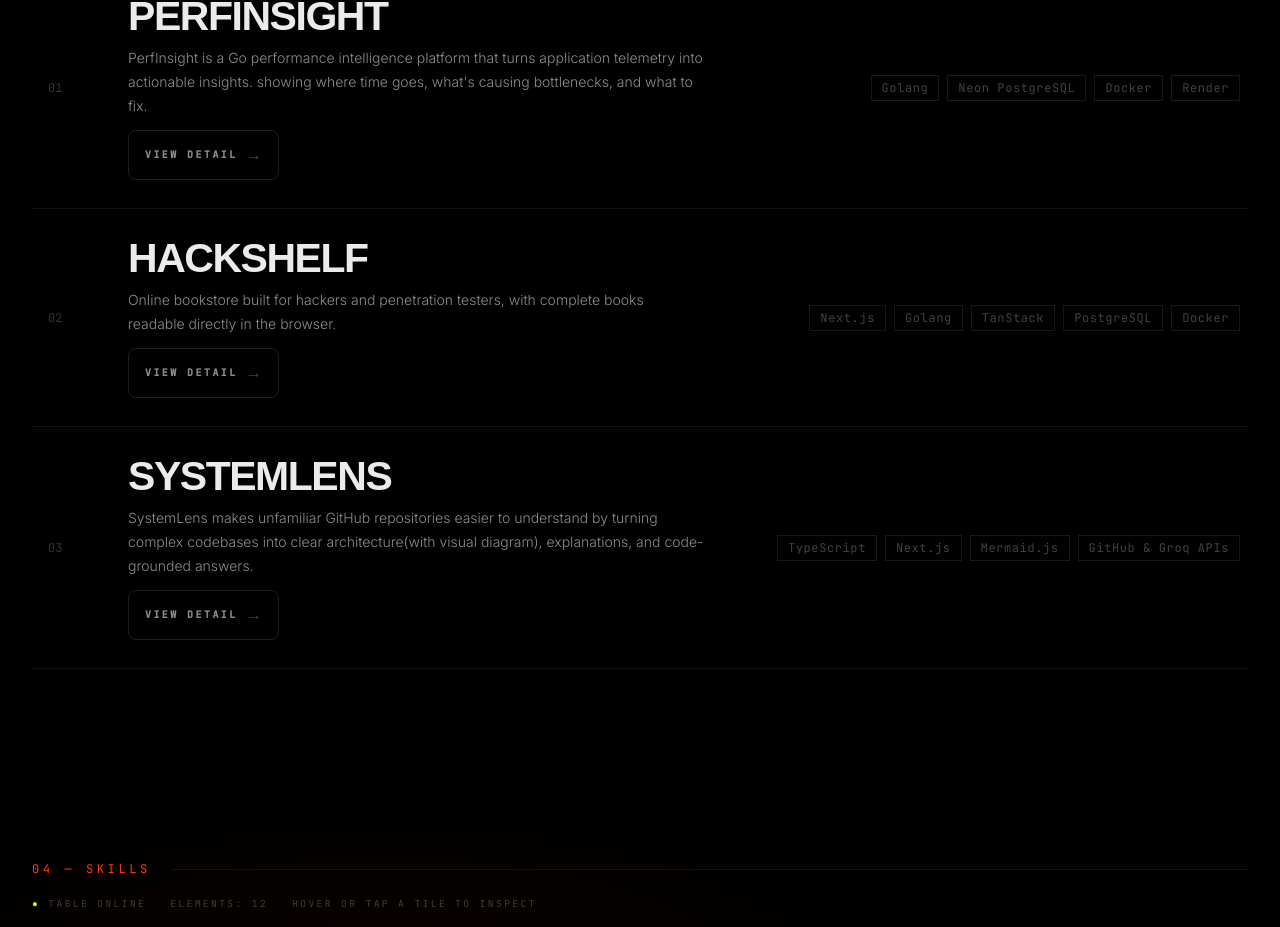
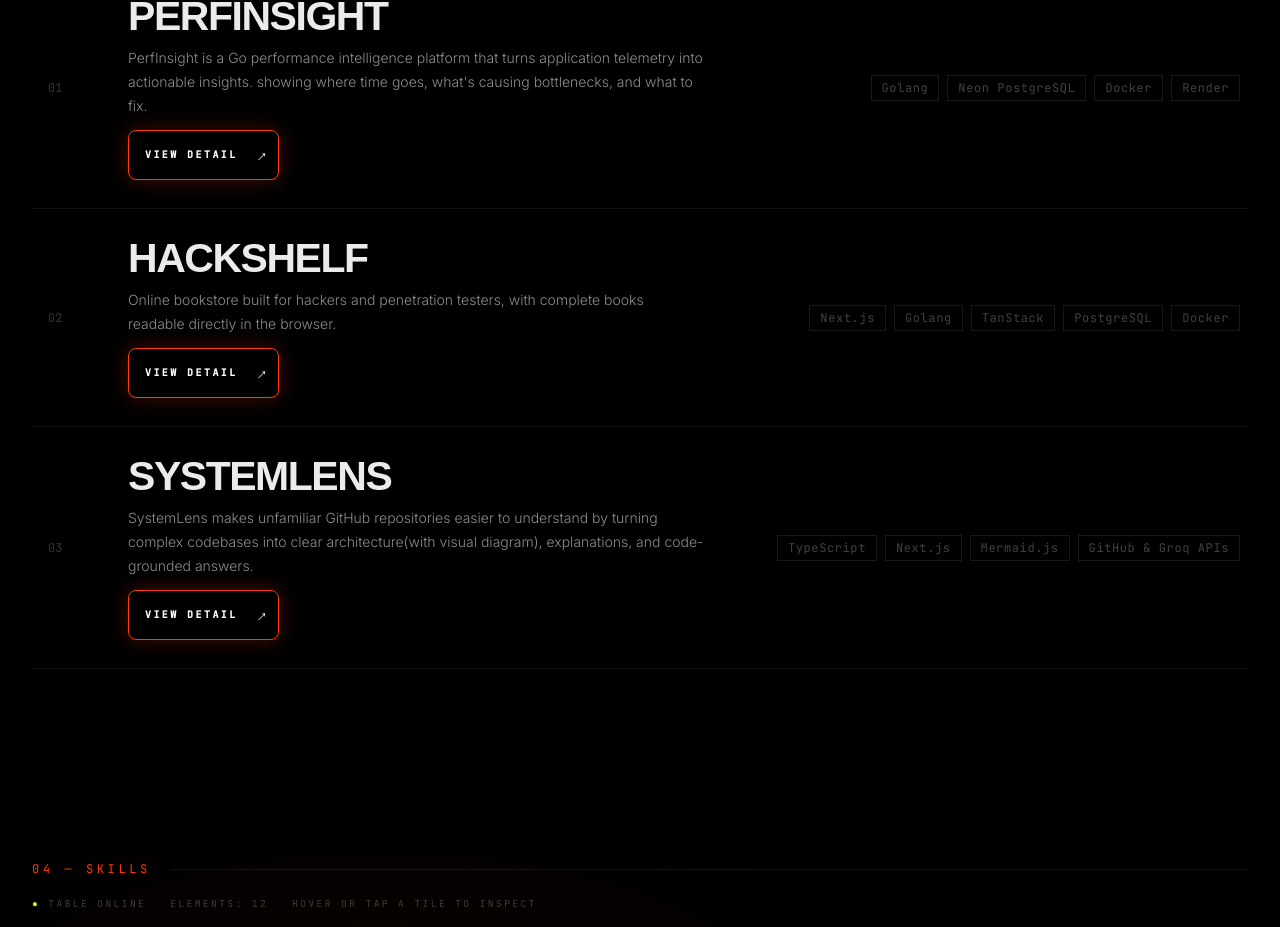
Before and after one commit to dawitdargie/dawitdargie.github.io, a Next.js app: page / in a window 1280 px wide. Shown: the part 1713-2640 px from the top of the page. Built offline with nearby package versions, Linux system fonts and the light colour scheme; a web font is replaced by a local one.

Commit message:
edit view detail button

```diff
--- a/src/app/Sections.tsx
+++ b/src/app/Sections.tsx
@@ -1109,18 +1109,19 @@
               onClick={(e) => { e.stopPropagation(); onOpen(); }}
               aria-label={`View details for ${project.title}`}
               data-hover
-              className="flex items-center justify-between gap-2 w-full sm:w-auto px-4 py-3 mt-4 sm:mt-3 rounded-lg shrink-0"
+              className="project-detail-btn flex items-center justify-between gap-2 w-full sm:w-auto px-4 py-3 mt-4 sm:mt-3 rounded-lg shrink-0"
               style={{
-                border: `1px solid ${hovered ? project.accent + "55" : "rgba(var(--ink-rgb),0.12)"}`,
-                background: hovered ? `${project.accent}10` : "transparent",
-                color: hovered ? project.accent : "rgba(var(--ink-rgb),0.6)",
+                border: `1px solid ${hovered ? project.accent : "#FF3B00"}`,
+                background: "transparent",
+                color: "#ffffff",
+                boxShadow: `0 0 20px ${hovered ? project.accent + "45" : "#FF3B0045"}`,
                 transition: "all 0.35s ease",
               }}
             >
-              <span className="text-[0.62rem] tracking-[0.25em] font-bold whitespace-nowrap" style={{ fontFamily: "JetBrains Mono, monospace", transition: "color 0.35s ease" }}>
+              <span className="text-[0.62rem] tracking-[0.25em] font-black whitespace-nowrap" style={{ fontFamily: "JetBrains Mono, monospace", color: "#ffffff", fontWeight: "900" }}>
                 VIEW DETAIL
               </span>
-              <motion.span animate={{ x: hovered ? 6 : 0, rotate: hovered ? -45 : 0 }} transition={{ duration: 0.3 }} style={{ color: hovered ? project.accent : "rgba(var(--ink-rgb),0.3)", fontSize: "1rem" }}>
+              <motion.span animate={{ x: 6, rotate: -45 }} transition={{ duration: 0.3 }} style={{ color: hovered ? project.accent : "#ffffff", fontSize: "1rem" }}>
                 →
               </motion.span>
             </button>
--- a/src/app/globals.css
+++ b/src/app/globals.css
@@ -48,6 +48,19 @@
   --cursor-a: #454136;
   --cursor-b: #8B857A;
 }
+
+/* ─── PROJECTS "VIEW DETAIL" BUTTON — LIGHT THEME ONLY ───────────────
+   Blue border (site accent) + black label/arrow, applied purely via the
+   [data-theme] attribute so no JS state is involved. !important is
+   required because React writes these colours as inline styles. */
+[data-theme="light"] .project-detail-btn {
+  border-color: var(--accent) !important;
+  color: #000000 !important;
+  box-shadow: none !important;
+}
+[data-theme="light"] .project-detail-btn span {
+  color: #000000 !important;
+}
 #home {
     min-height: 0 !important;
     height: auto !important;
```
